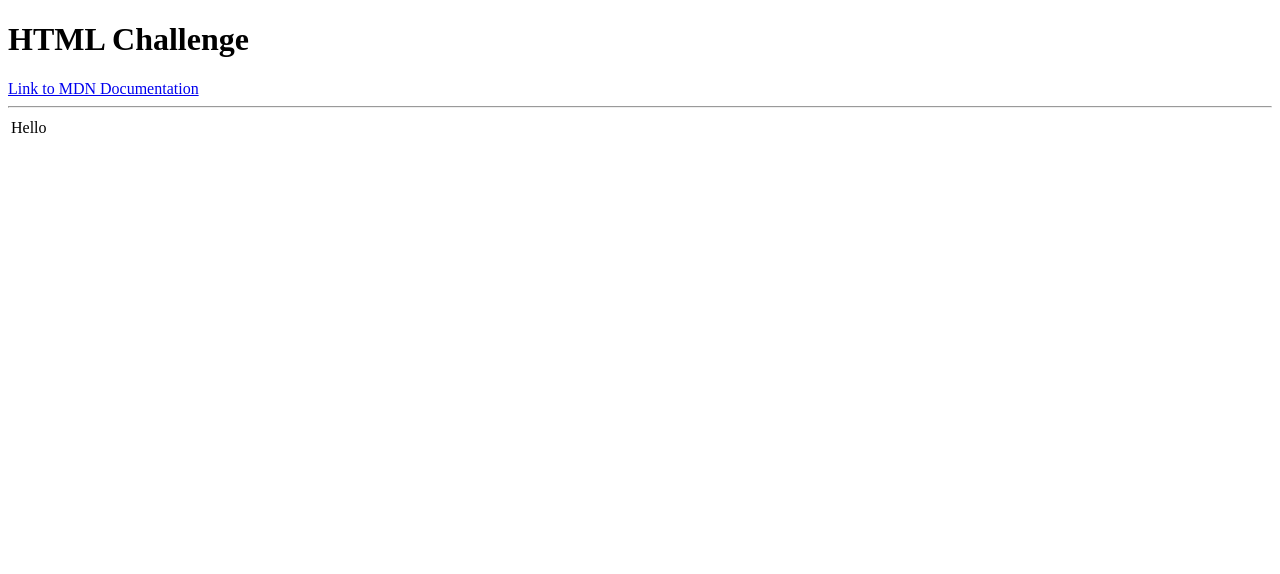
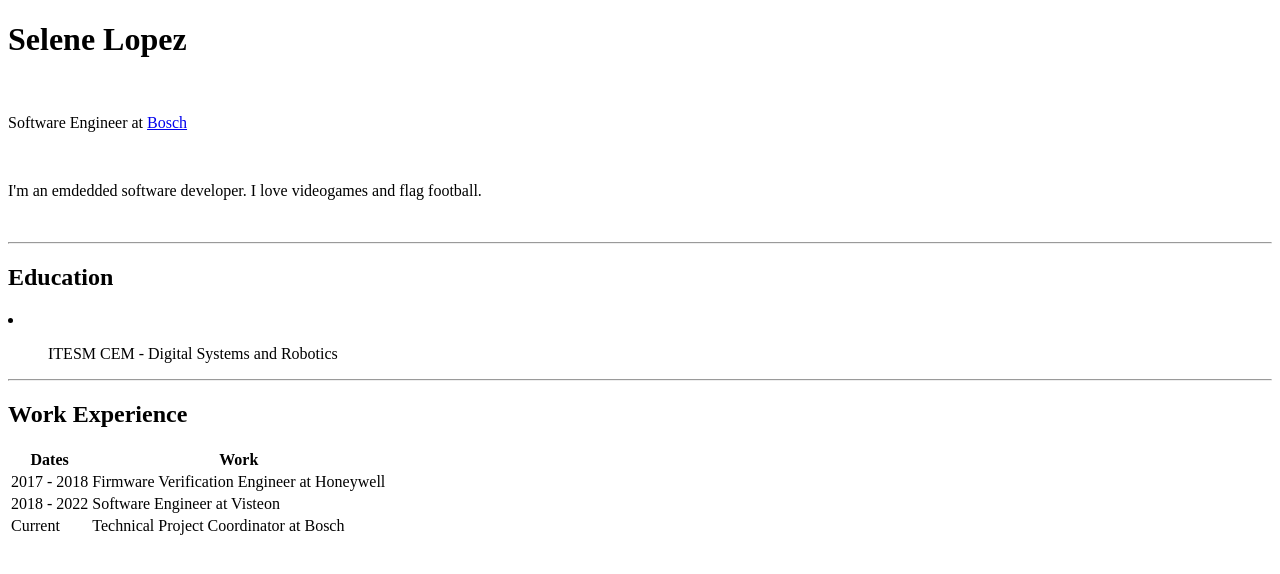
Before and after one commit to selenelg/cv, a plain HTML site: page index.html in a window 1280 px wide. Drawn offline with Linux system fonts and the light colour scheme.

Commit message:
Added info

```diff
--- a/index.html
+++ b/index.html
@@ -2,15 +2,40 @@
 <html lang="en" dir="ltr">
   <head>
     <meta charset="utf-8">
-    <title>HTML Challenge</title>
+    <title>CV</title>
   </head>
   <body>
-    <h1>HTML Challenge</h1>
-    <a href="https://mdn.dev/">Link to MDN Documentation</a>
+    <h1>Selene Lopez</h1>
+    <br>
+    <p>Software Engineer at <a href="https://bosch.com/">Bosch</a></p>
+    <br>
+    <p>I'm an emdedded software developer. I love videogames and flag football.</p>
+    <br>
     <hr>
+    <h2>Education</h2>
+    <li>
+      <ul>
+        ITESM CEM - Digital Systems and Robotics
+      </ul>
+    </li>
+    <hr>
+    <h2>Work Experience</h2>
     <table>
+      <thead>
+        <th>Dates</th>
+        <th>Work</th>
+      </thead>
     <tr>
-    <td> Hello </td>
+      <td> 2017 - 2018 </td>
+      <td> Firmware Verification Engineer at Honeywell </td>
+    </tr>
+    <tr>
+      <td> 2018 - 2022 </td>
+      <td> Software Engineer at Visteon </td>
+    </tr>
+    <tr>
+      <td> Current </td>
+      <td> Technical Project Coordinator at Bosch </td>
     </tr>
     </table>
   </body>
```
